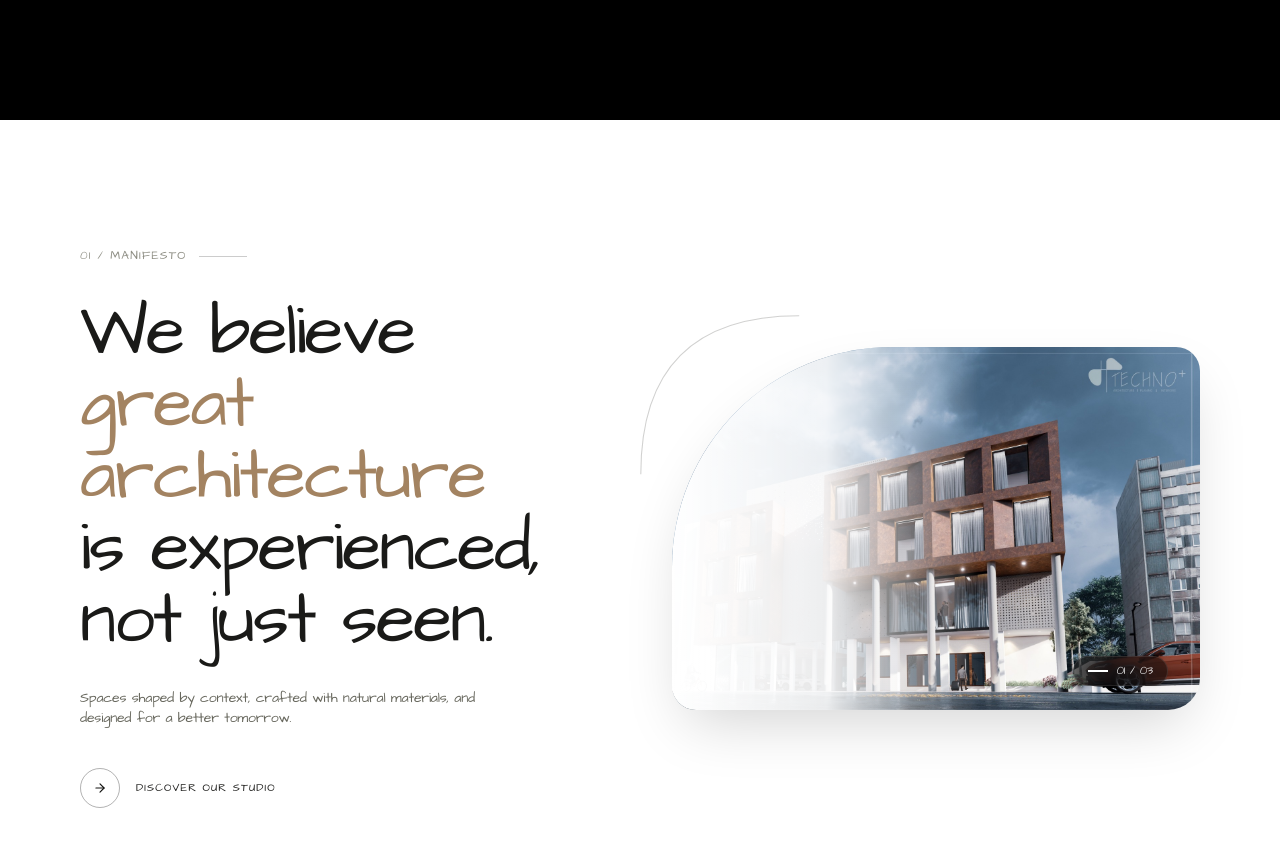
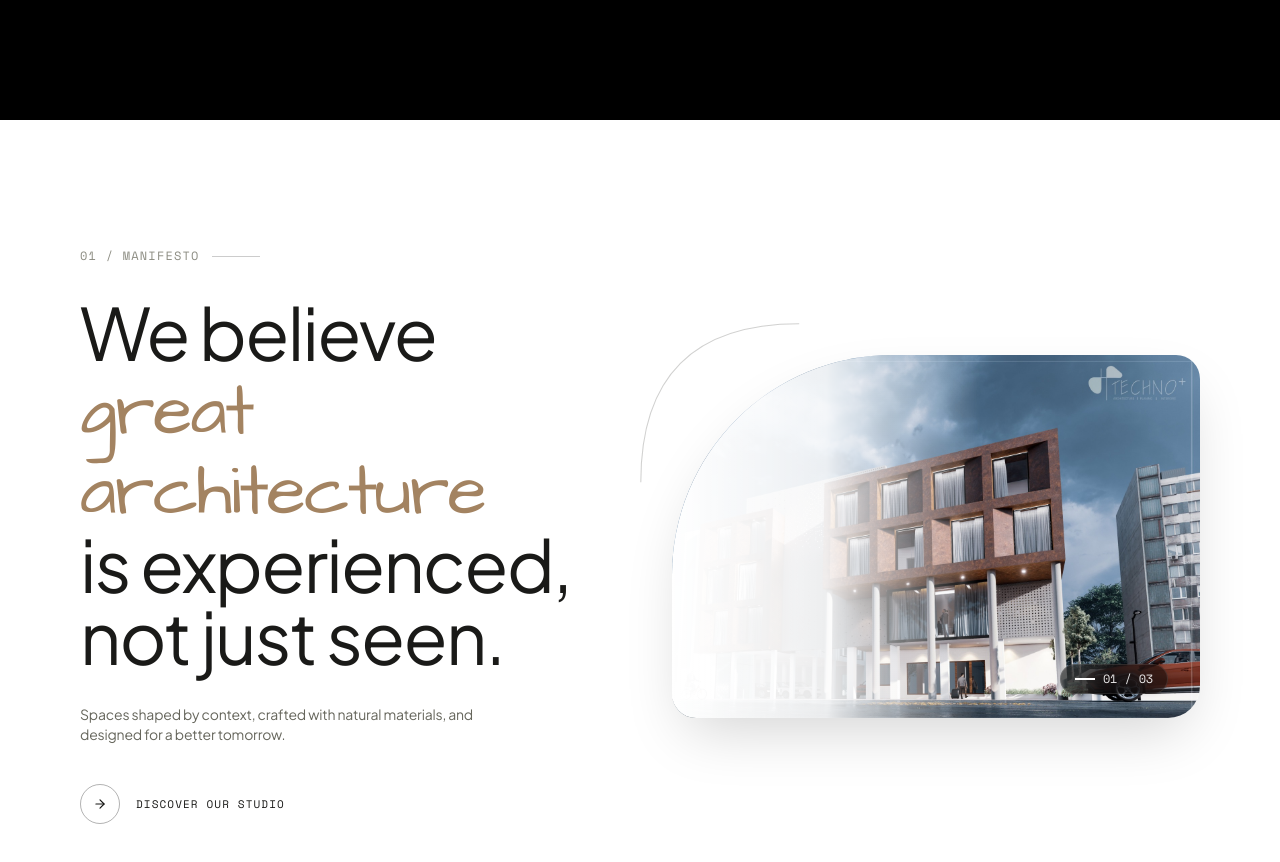
Before and after one commit to psabhishek298-sys/second-work, a React (Vite) app: page / in a window 1280 px wide. Shown: the part 1880-2742 px from the top of the page. Built offline with nearby package versions, Linux system fonts and the light colour scheme.

Commit message:
restore original fonts globally and apply city font only to highlighted hero text

```diff
--- a/src/pages/Home/index.tsx
+++ b/src/pages/Home/index.tsx
@@ -130,7 +130,7 @@ export const HomePage: React.FC = () => {
 
               <h2 className="font-display text-4xl sm:text-6xl lg:text-[72px] font-normal leading-[1.08] tracking-tight text-[#1a1a18] mb-8">
                 We believe <br />
-                <span className="text-[#a38361] font-normal">great architecture</span> <br />
+                <span className="text-[#a38361] font-normal font-city">great architecture</span> <br />
                 is experienced, <br />
                 not just seen.
               </h2>
@@ -391,7 +391,7 @@ export const HomePage: React.FC = () => {
             <h2 className="font-display tracking-tight text-black text-4xl sm:text-6xl font-light leading-[1.05]">
               <span className="font-semibold block mb-1">Crafting timeless built</span>
               <span className="font-semibold block mb-1">environments with rigor and</span>
-              <span className="font-serif italic font-normal text-[#8A8980] block">sensitivity.</span>
+              <span className="font-serif italic font-normal text-[#8A8980] block font-city">sensitivity.</span>
             </h2>
           </div>
 
--- a/src/styles/index.css
+++ b/src/styles/index.css
@@ -8,20 +8,18 @@
     --text-black: #000000;
   }
 
-  *, *::before, *::after {
-    font-family: 'Architects Daughter', 'CityBlueprint', 'City Blueprint', cursive, sans-serif !important;
-  }
-
   html {
-    font-family: 'Architects Daughter', 'CityBlueprint', 'City Blueprint', cursive, sans-serif !important;
+    font-family: 'Plus Jakarta Sans', Outfit, Inter, -apple-system, BlinkMacSystemFont, 'Segoe UI', Roboto, sans-serif;
     background-color: #ffffff;
     color: #000000;
     scroll-behavior: auto;
     letter-spacing: -0.012em;
   }
 
-  h1, h2, h3, h4, h5, h6, p, span, a, button, input, textarea, select {
-    font-family: 'Architects Daughter', 'CityBlueprint', 'City Blueprint', cursive, sans-serif !important;
+  h1, h2, h3, h4, h5, h6 {
+    font-family: 'Plus Jakarta Sans', Outfit, Inter, sans-serif;
+    letter-spacing: -0.035em;
+    font-feature-settings: "cv02", "cv03", "cv04", "cv11";
   }
 
   /* Lenis recommended css */
@@ -58,8 +56,19 @@
 }
 
 /* Editorial & Display Typography Utilities */
-.font-editorial,
-.font-sans-studio,
+.font-editorial {
+  font-family: 'Plus Jakarta Sans', Outfit, Inter, -apple-system, BlinkMacSystemFont, sans-serif;
+  letter-spacing: -0.025em;
+}
+
+.font-sans-studio {
+  font-family: 'Plus Jakarta Sans', Outfit, -apple-system, BlinkMacSystemFont, sans-serif;
+}
+
 .font-mono-arch {
+  font-family: 'Space Mono', monospace;
+}
+
+.font-city {
   font-family: 'Architects Daughter', 'CityBlueprint', 'City Blueprint', cursive, sans-serif !important;
 }
--- a/tailwind.config.js
+++ b/tailwind.config.js
@@ -34,10 +34,11 @@ export default {
         }
       },
       fontFamily: {
-        display: ['"Architects Daughter"', '"CityBlueprint"', '"City Blueprint"', 'cursive', 'sans-serif'],
-        sans: ['"Architects Daughter"', '"CityBlueprint"', '"City Blueprint"', 'cursive', 'sans-serif'],
-        serif: ['"Architects Daughter"', '"CityBlueprint"', '"City Blueprint"', 'cursive', 'sans-serif'],
-        mono: ['"Architects Daughter"', '"CityBlueprint"', '"City Blueprint"', 'cursive', 'sans-serif'],
+        display: ['"Plus Jakarta Sans"', 'Outfit', 'Inter', '-apple-system', 'BlinkMacSystemFont', 'sans-serif'],
+        sans: ['"Plus Jakarta Sans"', 'Outfit', 'Inter', '-apple-system', 'BlinkMacSystemFont', 'sans-serif'],
+        serif: ['"Plus Jakarta Sans"', 'Outfit', 'Inter', '-apple-system', 'BlinkMacSystemFont', 'serif'],
+        mono: ['"Space Mono"', 'monospace'],
+        city: ['"Architects Daughter"', '"CityBlueprint"', '"City Blueprint"', 'cursive', 'sans-serif'],
       },
       borderRadius: {
         'xs': '4px',
```
